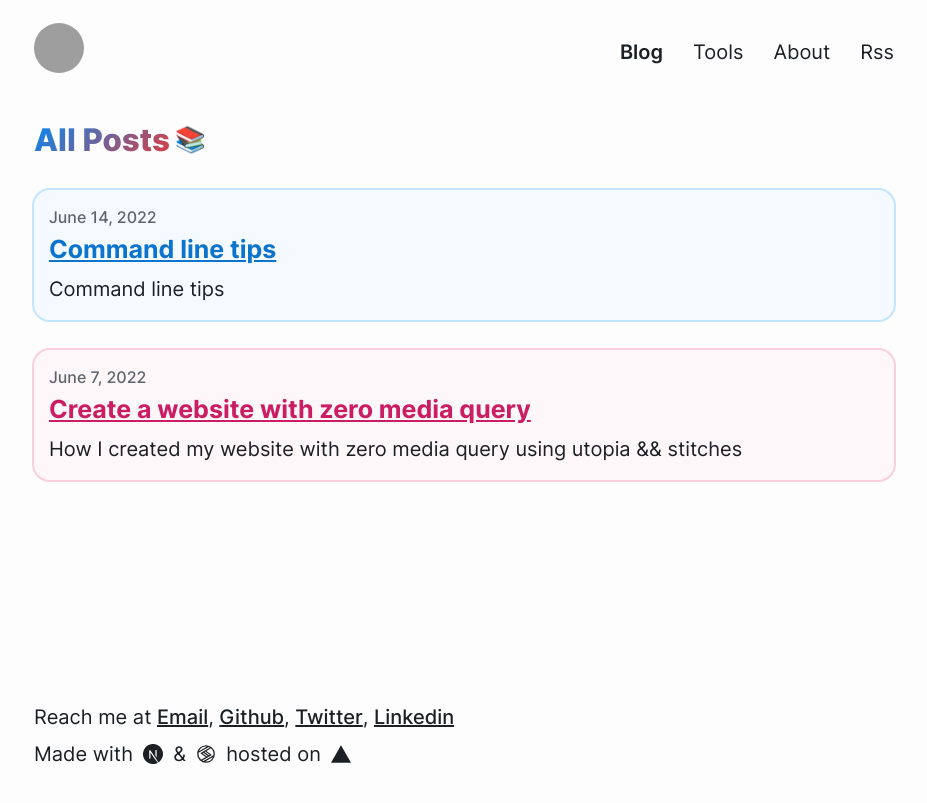
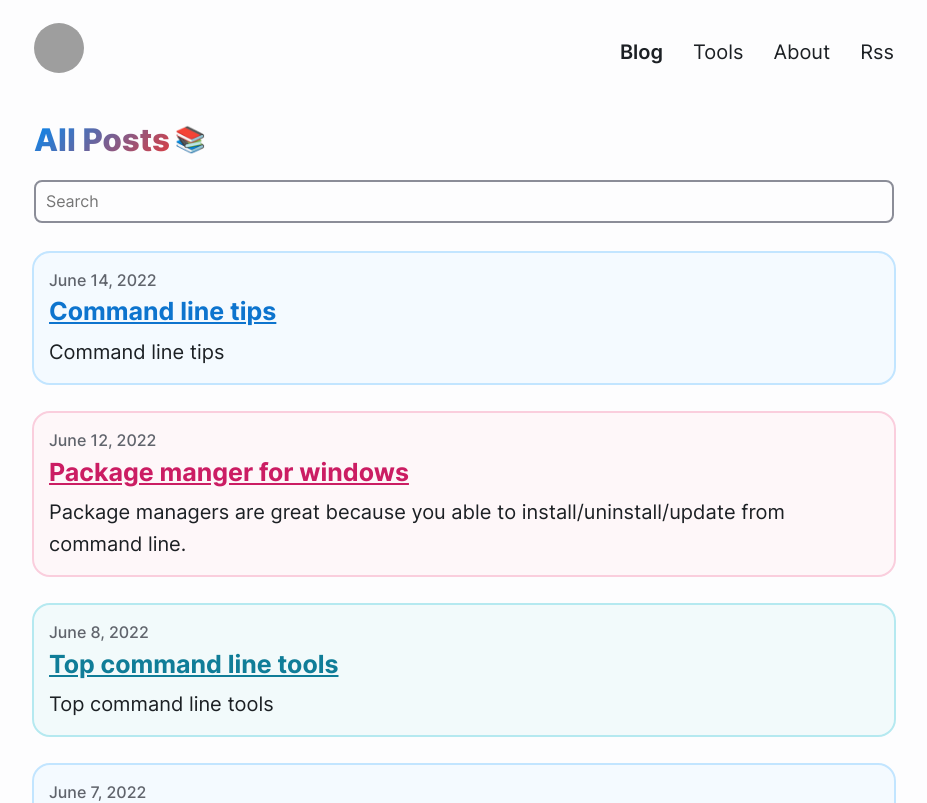
Before and after one commit to BESHOI/beshoi-site, a Next.js app: page /blog in a window 1280 px wide. Shown: the top 803 px of the page, without its empty margins (176-1103 px from the left). Built offline with nearby package versions, Linux system fonts and the light colour scheme; grey boxes are pictures that could not be loaded.

Commit message:
add search box

```diff
--- a/src/pages/blog.tsx
+++ b/src/pages/blog.tsx
@@ -1,7 +1,8 @@
-import React from 'react';
+import React, { useState } from 'react';
 import getPosts from 'scripts/fileSystem';
 import { PostItem, Meta, ColorfulHeader } from 'components';
 import { CardsGrid } from 'components/Card/Card.styled';
+import { styled } from 'stitches.config';
 
 export type SortedPosts = {
   SortedPosts: [
@@ -19,19 +20,44 @@ export type SortedPosts = {
   ];
 };
 
+const SearchInput = styled('input', {
+  display: 'inline-block',
+  padding: '$2',
+  width: '100%',
+  margin: '$2 0',
+  backgroundColor: '$background',
+  border: '2px solid $slate9',
+  borderRadius: '$2',
+  outline: 'none',
+});
+
 const Blog = ({ SortedPosts }: SortedPosts) => {
-  const BlogPosts = SortedPosts.filter((post) => post.data.tag !== 'tools');
+  const [searchkeyowrd, setSearchKeyowrd] = useState('');
+  const keyword = searchkeyowrd.toLocaleLowerCase();
+  // const BlogPosts = SortedPosts.filter((post) => post.data.tag !== 'tools');
+  return (
+    <section aria-labelledby="blog">
+      <Meta title="Blog - Beshoi Emad" description="My blog" />
+      <ColorfulHeader header="All Posts" emoji="📚" id="blog" />
 
-  return (
-    <>
-      <Meta title="Blog" />
-      <ColorfulHeader header="All Posts" emoji="📚" />
+      <SearchInput
+        type="text"
+        placeholder="Search"
+        onChange={(e) => setSearchKeyowrd(e.currentTarget.value)}
+        value={searchkeyowrd}
+      />
+
       <CardsGrid>
-        {BlogPosts.map((post) => (
-          <PostItem key={post.slug} post={post} />
-        ))}
+        {searchkeyowrd === ''
+          ? SortedPosts.map((post) => <PostItem key={post.slug} post={post} />)
+          : SortedPosts.filter((post) =>
+              post.data.title.toLowerCase().includes(keyword) ||
+              post.data.excerpt.toLowerCase().includes(keyword)
+                ? post
+                : null
+            )?.map((post) => <PostItem key={post.slug} post={post} />)}
       </CardsGrid>
-    </>
+    </section>
   );
 };
 
```
